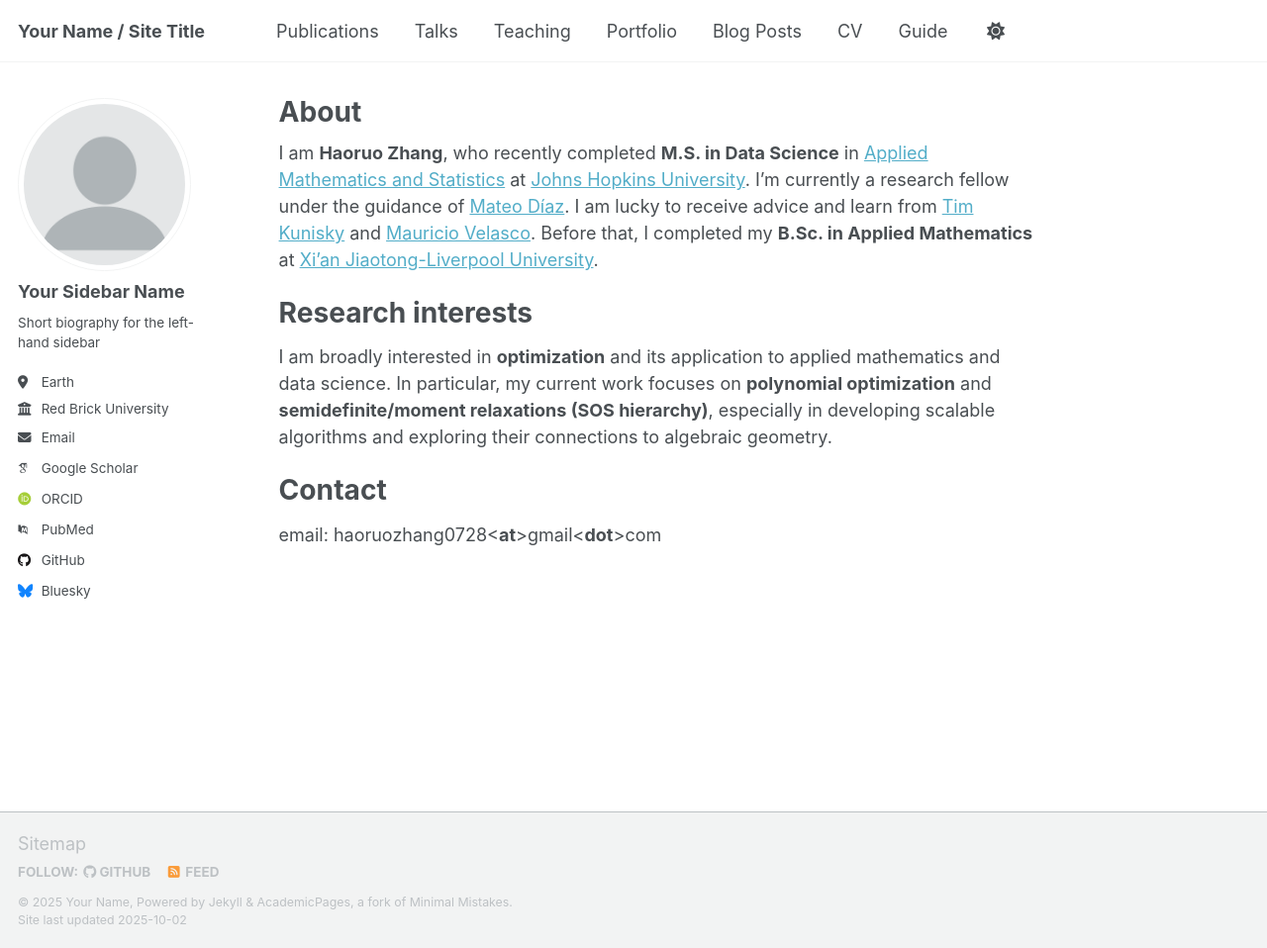
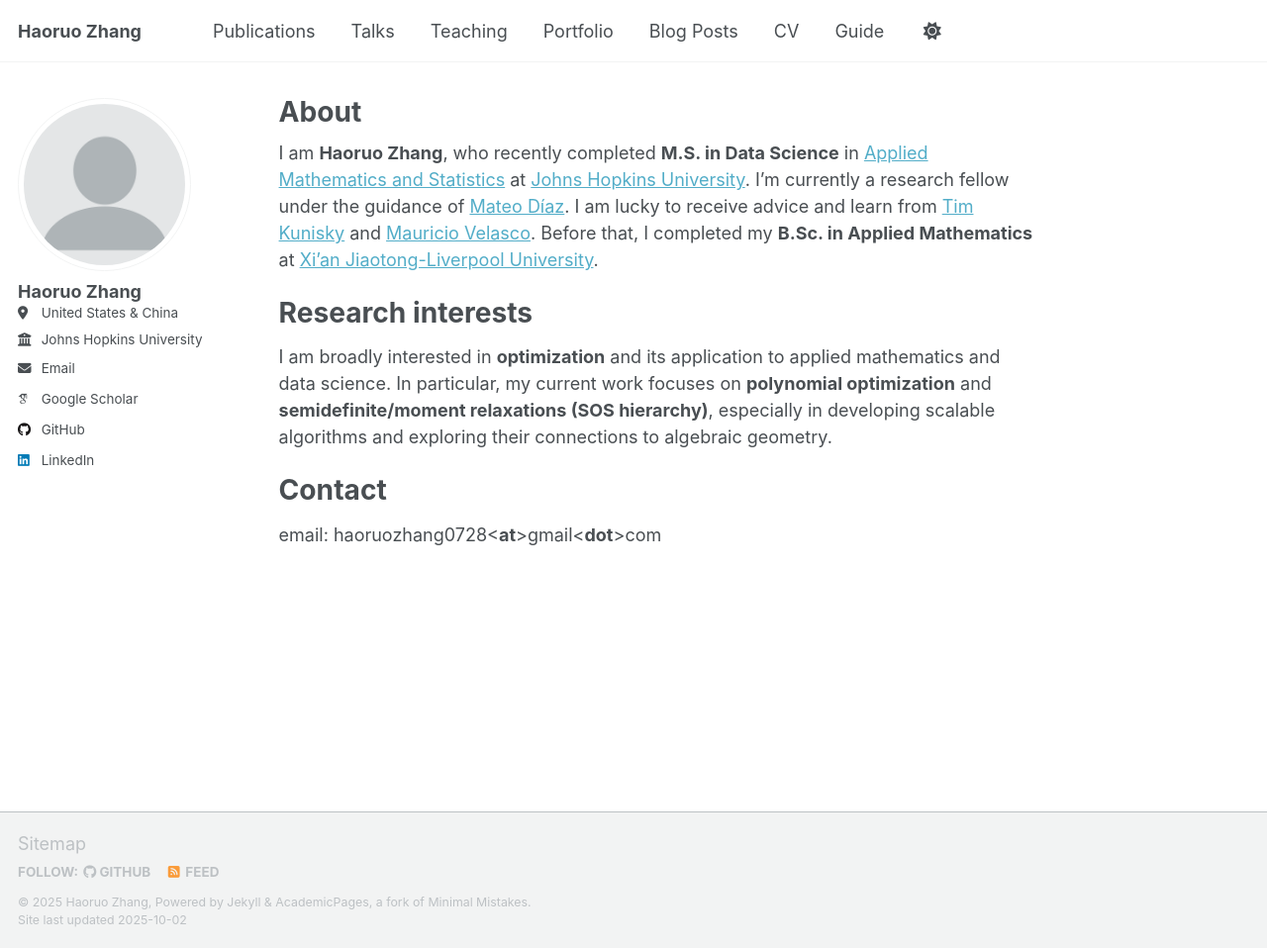
Before and after one commit to haoruo-zhang/haoruo-zhang.github.io, a Jekyll site: the page built from _pages/about.md, in a window 1280 px wide and 958 px high. Shown: the whole window at 99% size. Built offline with Jekyll 4.4.1, drawn with Linux system fonts in a browser that asks for light colours; some web fonts are replaced; a script that is not in the unit is left out.

Commit message:
Update _config.yml

```diff
--- a/_config.yml
+++ b/_config.yml
@@ -9,14 +9,14 @@
 # Basic Site Settings
 locale                   : "en-US"
 site_theme               : "default" # Currently available options are "default", "air"
-title                    : "Your Name / Site Title"
+title                    : "Haoruo Zhang"
 title_separator          : "-"
-name                     : &name "Your Name"
+name                     : &name "Haoruo Zhang"
 description              : &description "Your Name's academic portfolio"   # Update this with a general description of your site, this is the default if not overridden by a page
-url                      : https://academicpages.github.io # The base hostname & protocol for your site e.g. "https://[your GitHub username].github.io",
+url                      : https://haoruo-zhang.github.io/ # The base hostname & protocol for your site e.g. "https://[your GitHub username].github.io",
                                                            # or if you already have some other page hosted on Github then use "https://[your GitHub username].github.io/[Your Repo Name]"
 baseurl                  : "" # the subpath of your site, e.g. "/blog"
-repository               : "academicpages/academicpages.github.io"
+repository               : "haoruo-zhang/haoruo-zhang.github.io"
 
 # Site Author - The following control what appear as part of the author content on the side bar.
 #               If a field is blank the icon and link will not appear, otherwise it will be shown.
@@ -24,13 +24,13 @@ repository               : "academicpages/academicpages.github.io"
 author:
   # Biographic information
   avatar           : "profile.png"
-  name             : "Your Sidebar Name"
+  name             : "Haoruo Zhang"
   pronouns         : # example: "she/her"
-  bio              : "Short biography for the left-hand sidebar"
-  location         : "Earth"
-  employer         : "Red Brick University"
+  bio              : # blank
+  location         : "United States & China"
+  employer         : "Johns Hopkins University"
   uri              : # URL
-  email            : "none@example.org"
+  email            : "haoruozhang0728@gmail.com"
 
   # Academic websites
   academia         : # URL
@@ -38,9 +38,9 @@ author:
   googlescholar    : "https://scholar.google.com/citations?user=PS_CX0AAAAAJ"
   inspire-hep      : # URL
   impactstory      : # URL
-  orcid            : "http://orcid.org/yourorcidurl"
+  orcid            : # URL
   semantic         : # URL
-  pubmed           : "https://www.ncbi.nlm.nih.gov/pubmed/?term=john+snow"
+  pubmed           : # URL
   researchgate     : # URL
   scopus           : # URL
 
@@ -48,13 +48,13 @@ author:
   bitbucket        : # Username - Update with your username on the site
   codepen          : # Username
   dribbble         : # Username
-  github           : "academicpages"
+  github           : "haoruo-zhang"
   kaggle           : # Username
   stackoverflow    : # User number or user number and name (i.e., use "1" or "1/jeff-atwood")
 
   # Social media
   artstation       : # Username
-  bluesky          : "bsky.app" # Replace this with you Bluesky username
+  bluesky          : # Replace this with you Bluesky username
   facebook         : # Username
   flickr           : # Username
   foursquare       : # Username
@@ -63,7 +63,7 @@ author:
   keybase          : # Username
   instagram        : # Username
   lastfm           : # Username
-  linkedin         : # Username
+  linkedin         : "haoruo-zhang-828126347"#
   mastodon         : # URL
   medium           : # URL
   pinterest        : # Username
```
